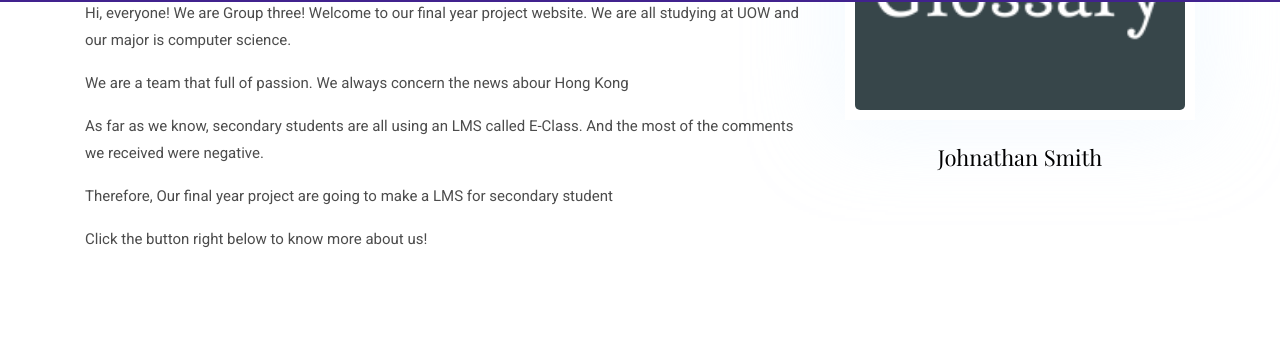
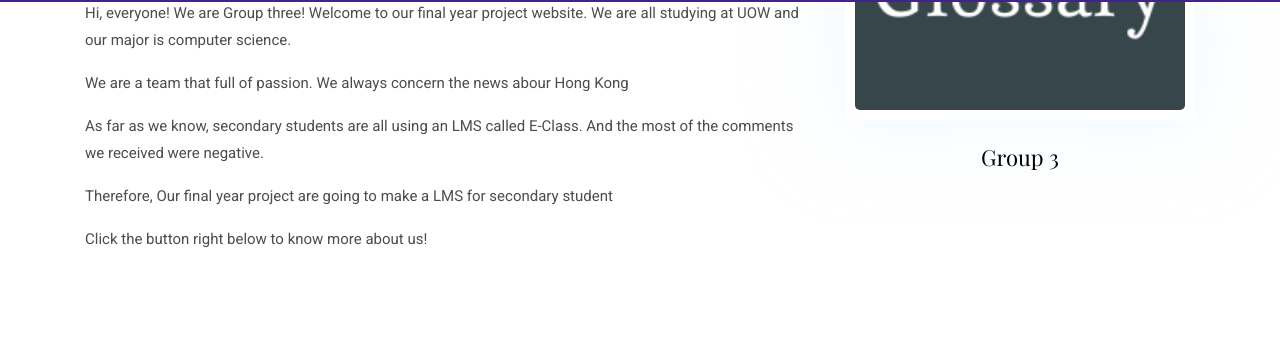
Before and after one commit to RyanL-29/FinalYearProjectWeb, a Jekyll site: the page built from _pages/about.md, in a window 1280 px wide and 900 px high, scrolled down 454 px. Shown: the part 118-456 px from the top of the window. Built offline with Jekyll 4.4.1, drawn with Linux system fonts in a browser that asks for light colours.

Commit message:
Update about.md

```diff
--- a/_pages/about.md
+++ b/_pages/about.md
@@ -1,7 +1,7 @@
 ---
 layout: about
 title: About Us
-author: Johnathan Smith
+author: Group 3
 image: assets/images/logo3.png
 ---
 
```
